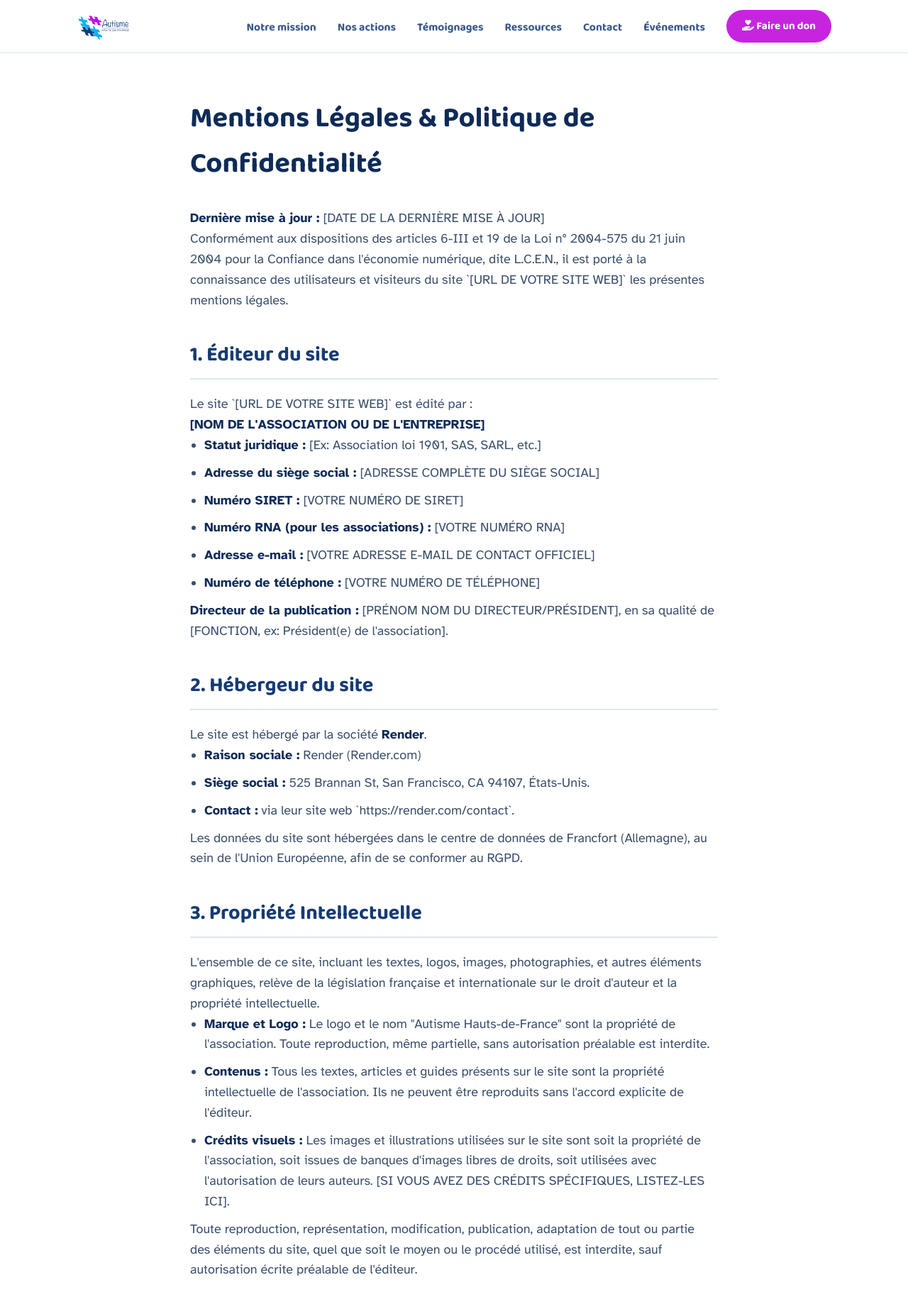
After one commit to BonkingoDaniel006/Stage-b1, a Flask app: page /mentions-legales in a window 1280 px wide. The commit adds this page. Shown: the top 1845 px of the page at 71% size. Run offline with Flask 3, Linux system fonts and the light colour scheme.

Commit message:
feature: integration de la politique de confidentialité & mention legales(sans les info de l'asso)

```diff
--- /dev/null
+++ b/templates/_footer.html
@@ -0,0 +1,37 @@
+<footer>
+    <div class="wrap">
+      <div class="footer-grid">
+        <img src="{{ url_for('static', filename='/uploads/logo.png') }}" alt="Logo Autisme Hauts-de-France" class="logo">
+        <div class="footer-cols">
+          <div class="footer-col">
+            <h4>Association</h4>
+            <ul>
+              <li><a href="{{ url_for('index.index') }}#mission">Notre mission</a></li>
+              <li><a href="{{ url_for('index.index') }}#actions">Nos actions</a></li>
+              <li><a href="{{ url_for('index.evenements') }}">Événements</a></li>
+              <li><a href="#">Rapports annuels</a></li>
+            </ul>
+          </div>
+          <div class="footer-col">
+            <h4>Ressources</h4>
+            <ul>
+              <li><a href="{{ url_for('index.index') }}#ressources">Guides & Documentation</a></li>
+              <li><a href="{{ url_for('index.index') }}#temoignages">Témoignages</a></li>
+            </ul>
+          </div>
+          <div class="footer-col">
+            <h4>Nous suivre</h4>
+            <ul>
+              <li><a href="#">Instagram</a></li>
+              <li><a href="#">LinkedIn</a></li>
+              <li><a href="#">Newsletter</a></li>
+            </ul>
+          </div>
+        </div>
+      </div>
+      <div class="footer-bottom">
+        <span>© 2026 Autisme Hauts-de-France — Association loi 1901</span>
+        <span><a href="{{ url_for('index.legal') }}">Mentions légales</a> · <a href="{{ url_for('index.privacy_policy') }}">Confidentialité</a> · Accessibilité</span>
+      </div>
+    </div>
+  </footer>
--- /dev/null
+++ b/templates/legal.html
@@ -0,0 +1,139 @@
+<!DOCTYPE html>
+<html lang="fr">
+<head>
+    <meta charset="UTF-8">
+    <meta name="viewport" content="width=device-width, initial-scale=1.0">
+    <title>Mentions Légales & Politique de Confidentialité - Autisme Hauts-de-France</title>
+    <link rel="stylesheet" href="{{ url_for('static', filename='style.css') }}">
+    <link rel="preconnect" href="https://fonts.googleapis.com">
+    <link rel="stylesheet" href="{{ url_for('static', filename='css/footer.css') }}">
+    <link rel="preconnect" href="https://fonts.gstatic.com" crossorigin>
+    <link rel="stylesheet" href="https://cdnjs.cloudflare.com/ajax/libs/font-awesome/6.5.2/css/all.min.css" integrity="sha512-SnH5WK+bZxgPHs44uWIX+LLJAJ9/2PkPKZ5QiAj6Ta86w+fsb2TkcmfRyVX3pBnMFcV7oQPJkl9QevSCWr3W6A==" crossorigin="anonymous" referrerpolicy="no-referrer" />
+    <link href="https://fonts.googleapis.com/css2?family=Baloo+2:wght@500;600;700;800&family=Atkinson+Hyperlegible:wght@400;700&display=swap" rel="stylesheet">
+    <style>
+        .legal-content { padding: 60px 0; }
+        .legal-content .wrap { max-width: 800px; }
+        .legal-content h1 { font-size: 2.5rem; margin-bottom: 30px; color: var(--navy-deep); }
+        .legal-content h2 { font-size: 1.8rem; margin-top: 40px; margin-bottom: 20px; color: var(--navy); border-bottom: 2px solid var(--line); padding-bottom: 10px; }
+        .legal-content h3 { font-size: 1.3rem; margin-top: 25px; margin-bottom: 15px; color: var(--navy-deep); font-family: 'Baloo 2'; }
+        .legal-content p, .legal-content li { color: #3a4f6b; }
+        .legal-content ul { list-style-type: disc; padding-left: 20px; }
+        .legal-content li { margin-bottom: 10px; }
+        .legal-content strong { color: var(--navy-deep); }
+    </style>
+</head>
+<body>
+
+<a href="#main" class="skip-link">Aller au contenu principal</a>
+
+<header>
+    <div class="nav wrap">
+        <a href="{{ url_for('index.index') }}" class="logo">
+            <img src="{{ url_for('static', filename='/uploads/logo.png') }}" alt="Logo Autisme Hauts-de-France">
+        </a>
+        <div class="nav-menu" id="nav-menu">
+            <nav aria-label="Navigation principale">
+                <ul>
+                    <li><a href="{{ url_for('index.index') }}#mission">Notre mission</a></li>
+                    <li><a href="{{ url_for('index.index') }}#actions">Nos actions</a></li>
+                    <li><a href="{{ url_for('index.index') }}#temoignages">Témoignages</a></li>
+                    <li><a href="{{ url_for('index.index') }}#ressources">Ressources</a></li>
+                    <li><a href="{{ url_for('index.index') }}#contact">Contact</a></li>
+                    <li><a href="{{ url_for('index.evenements') }}">Événements</a></li>
+                </ul>
+            </nav>
+            <a href="https://paypal.me/DanielBokingo" class="nav-cta" target="_blank" rel="noopener noreferrer"><i class="fa-solid fa-hand-holding-heart"></i> Faire un don</a>
+        </div>
+        <button class="nav-toggle" id="nav-toggle" aria-label="Ouvrir le menu" aria-expanded="false" aria-controls="nav-menu"><span class="hamburger"></span></button>
+    </div>
+</header>
+
+<main id="main" class="legal-content">
+    <div class="wrap">
+        <h1>Mentions Légales & Politique de Confidentialité</h1>
+        <p><strong>Dernière mise à jour :</strong> [DATE DE LA DERNIÈRE MISE À JOUR]</p>
+        <p>Conformément aux dispositions des articles 6-III et 19 de la Loi n° 2004-575 du 21 juin 2004 pour la Confiance dans l'économie numérique, dite L.C.E.N., il est porté à la connaissance des utilisateurs et visiteurs du site `[URL DE VOTRE SITE WEB]` les présentes mentions légales.</p>
+
+        <h2>1. Éditeur du site</h2>
+        <p>Le site `[URL DE VOTRE SITE WEB]` est édité par :</p>
+        <p><strong>[NOM DE L'ASSOCIATION OU DE L'ENTREPRISE]</strong></p>
+        <ul>
+            <li><strong>Statut juridique :</strong> [Ex: Association loi 1901, SAS, SARL, etc.]</li>
+            <li><strong>Adresse du siège social :</strong> [ADRESSE COMPLÈTE DU SIÈGE SOCIAL]</li>
+            <li><strong>Numéro SIRET :</strong> [VOTRE NUMÉRO DE SIRET]</li>
+            <li><strong>Numéro RNA (pour les associations) :</strong> [VOTRE NUMÉRO RNA]</li>
+            <li><strong>Adresse e-mail :</strong> [VOTRE ADRESSE E-MAIL DE CONTACT OFFICIEL]</li>
+            <li><strong>Numéro de téléphone :</strong> [VOTRE NUMÉRO DE TÉLÉPHONE]</li>
+        </ul>
+        <p><strong>Directeur de la publication :</strong> [PRÉNOM NOM DU DIRECTEUR/PRÉSIDENT], en sa qualité de [FONCTION, ex: Président(e) de l'association].</p>
+
+        <h2>2. Hébergeur du site</h2>
+        <p>Le site est hébergé par la société <strong>Render</strong>.</p>
+        <ul>
+            <li><strong>Raison sociale :</strong> Render (Render.com)</li>
+            <li><strong>Siège social :</strong> 525 Brannan St, San Francisco, CA 94107, États-Unis.</li>
+            <li><strong>Contact :</strong> via leur site web `https://render.com/contact`.</li>
+        </ul>
+        <p>Les données du site sont hébergées dans le centre de données de Francfort (Allemagne), au sein de l'Union Européenne, afin de se conformer au RGPD.</p>
+
+        <h2>3. Propriété Intellectuelle</h2>
+        <p>L'ensemble de ce site, incluant les textes, logos, images, photographies, et autres éléments graphiques, relève de la législation française et internationale sur le droit d'auteur et la propriété intellectuelle.</p>
+        <ul>
+            <li><strong>Marque et Logo :</strong> Le logo et le nom "Autisme Hauts-de-France" sont la propriété de l'association. Toute reproduction, même partielle, sans autorisation préalable est interdite.</li>
+            <li><strong>Contenus :</strong> Tous les textes, articles et guides présents sur le site sont la propriété intellectuelle de l'association. Ils ne peuvent être reproduits sans l'accord explicite de l'éditeur.</li>
+            <li><strong>Crédits visuels :</strong> Les images et illustrations utilisées sur le site sont soit la propriété de l'association, soit issues de banques d'images libres de droits, soit utilisées avec l'autorisation de leurs auteurs. [SI VOUS AVEZ DES CRÉDITS SPÉCIFIQUES, LISTEZ-LES ICI].</li>
+        </ul>
+        <p>Toute reproduction, représentation, modification, publication, adaptation de tout ou partie des éléments du site, quel que soit le moyen ou le procédé utilisé, est interdite, sauf autorisation écrite préalable de l'éditeur.</p>
+
+        <h2>4. Gestion et Protection des Données Personnelles (RGPD)</h2>
+        <p>L'association, en tant que responsable de traitement, s'engage à ce que la collecte et le traitement de vos données, effectués à partir de ce site, soient conformes au Règlement Général sur la Protection des Données (RGPD) et à la loi Informatique et Libertés.</p>
+        <h3>4.1. Finalités de la collecte des données</h3>
+        <p>Les données personnelles sont collectées pour des finalités déterminées, explicites et légitimes :</p>
+        <ul>
+            <li><strong>Formulaire de contact :</strong> Gérer et répondre aux demandes d'information, de contact ou d'accompagnement. Les données (nom, email, sujet, message) sont enregistrées dans notre base de données pour assurer le suivi de la conversation.</li>
+            <li><strong>Gestion des dons et réservations (via PayPal) :</strong> Le processus de paiement est géré par le service tiers PayPal. Nous ne collectons ni ne stockons vos informations bancaires. Nous pouvons être amenés à traiter les informations relatives à la transaction (nom, email, montant) pour la confirmation de réservation ou l'émission de reçus.</li>
+            <li><strong>Création et gestion de compte administrateur :</strong> Gérer l'accès sécurisé au panneau d'administration du site.</li>
+            <li><strong>Sécurité du site :</strong> Protéger le site contre les accès non autorisés et les attaques par force brute (notamment par le suivi des tentatives de connexion via l'adresse e-mail).</li>
+        </ul>
+        <h3>4.2. Destinataires des données</h3>
+        <p>Les données collectées sont destinées aux services internes de l'association (membres du bureau, administrateurs) habilités à répondre à vos demandes. Elles peuvent également être transmises à des prestataires techniques (sous-traitants) pour les besoins des finalités mentionnées ci-dessus :</p>
+        <ul>
+            <li><strong>Brevo (ex-Sendinblue) :</strong> Pour l'envoi des e-mails transactionnels.</li>
+            <li><strong>Render :</strong> Notre hébergeur, qui stocke la base de données du site.</li>
+        </ul>
+        <h3>4.3. Durée de conservation</h3>
+        <ul>
+            <li><strong>Données des formulaires de contact :</strong> Conservées pendant une durée de 3 ans à compter du dernier contact.</li>
+            <li><strong>Données de connexion des administrateurs :</strong> Conservées tant que le compte est actif.</li>
+            <li><strong>Données de journalisation (sécurité) :</strong> Conservées pour une durée maximale de 12 mois.</li>
+        </ul>
+        <h3>4.4. Vos droits sur vos données</h3>
+        <p>Conformément à la réglementation, vous disposez des droits d'accès, de rectification, d'effacement, de limitation du traitement, de portabilité et d'opposition. Pour exercer ces droits, vous pouvez contacter notre Délégué à la Protection des Données (DPO) :</p>
+        <ul>
+            <li><strong>Par e-mail :</strong> [ADRESSE E-MAIL DU DPO OU DU RESPONSABLE RGPD]</li>
+            <li><strong>Par courrier postal :</strong> [NOM DE L'ASSOCIATION], À l'attention du Délégué à la Protection des Données, [ADRESSE COMPLÈTE DU SIÈGE SOCIAL]</li>
+        </ul>
+        <p>Si vous estimez que vos droits ne sont pas respectés, vous pouvez adresser une réclamation à la CNIL.</p>
+
+        <h2>5. Cookies et Traceurs</h2>
+        <p>Ce site utilise des cookies pour assurer son bon fonctionnement et améliorer votre expérience.</p>
+        <ul>
+            <li><strong>Cookies techniques (essentiels) :</strong> `session` (gestion de la connexion administrateur) et `csrf_token` (sécurité des formulaires). Ces cookies ne nécessitent pas votre consentement.</li>
+            <li><strong>Services tiers :</strong> Google Fonts et les CDN (Tailwind, FontAwesome) peuvent collecter des données techniques comme votre adresse IP pour des raisons de performance.</li>
+        </ul>
+        <p>Le site n'utilise pas de cookies de mesure d'audience ou de cookies publicitaires.</p>
+
+        <h2>6. Limitation de responsabilité</h2>
+        <p>L'éditeur du site s'efforce d'assurer l'exactitude des informations diffusées mais ne peut garantir leur complétude. L'utilisateur reconnaît utiliser ces informations sous sa responsabilité exclusive. Le site peut contenir des liens vers des sites externes dont l'association n'est pas responsable.</p>
+
+        <h2>7. Droit applicable</h2>
+        <p>Tout litige en relation avec l’utilisation du site est soumis au droit français. Il est fait attribution exclusive de juridiction aux tribunaux compétents de [VILLE DU TRIBUNAL COMPÉTENT, ex: Lille].</p>
+    </div>
+</main>
+
+{% include '_footer.html' %}
+
+<script src="{{ url_for('static', filename='js/main.js') }}"></script>
+
+</body>
+</html>
--- a/visiteurs/route.py
+++ b/visiteurs/route.py
@@ -14,6 +14,16 @@ def index():
 def evenements():
     events = Event.get_all_events()
     return render_template('evenements.html', events=events)
+
+@index_bp.route('/mentions-legales')
+def legal():
+    """Affiche la page des mentions légales."""
+    return render_template('legal.html')
+
+@index_bp.route('/politique-de-confidentialite')
+def privacy_policy():
+    """Affiche la page de politique de confidentialité."""
+    return render_template('privacy.html')
 
 @index_bp.route('/evenements/<int:event_id>')
 def evenement(event_id):
```
Also changed, not shown: templates/evenement.html (+2 -37 lines), templates/evenements.html (+2 -28 lines), templates/index.html (+2 -38 lines), templates/privacy.html (added, +100 -0 lines), static/models.py (deleted), static/routes.py (deleted).
